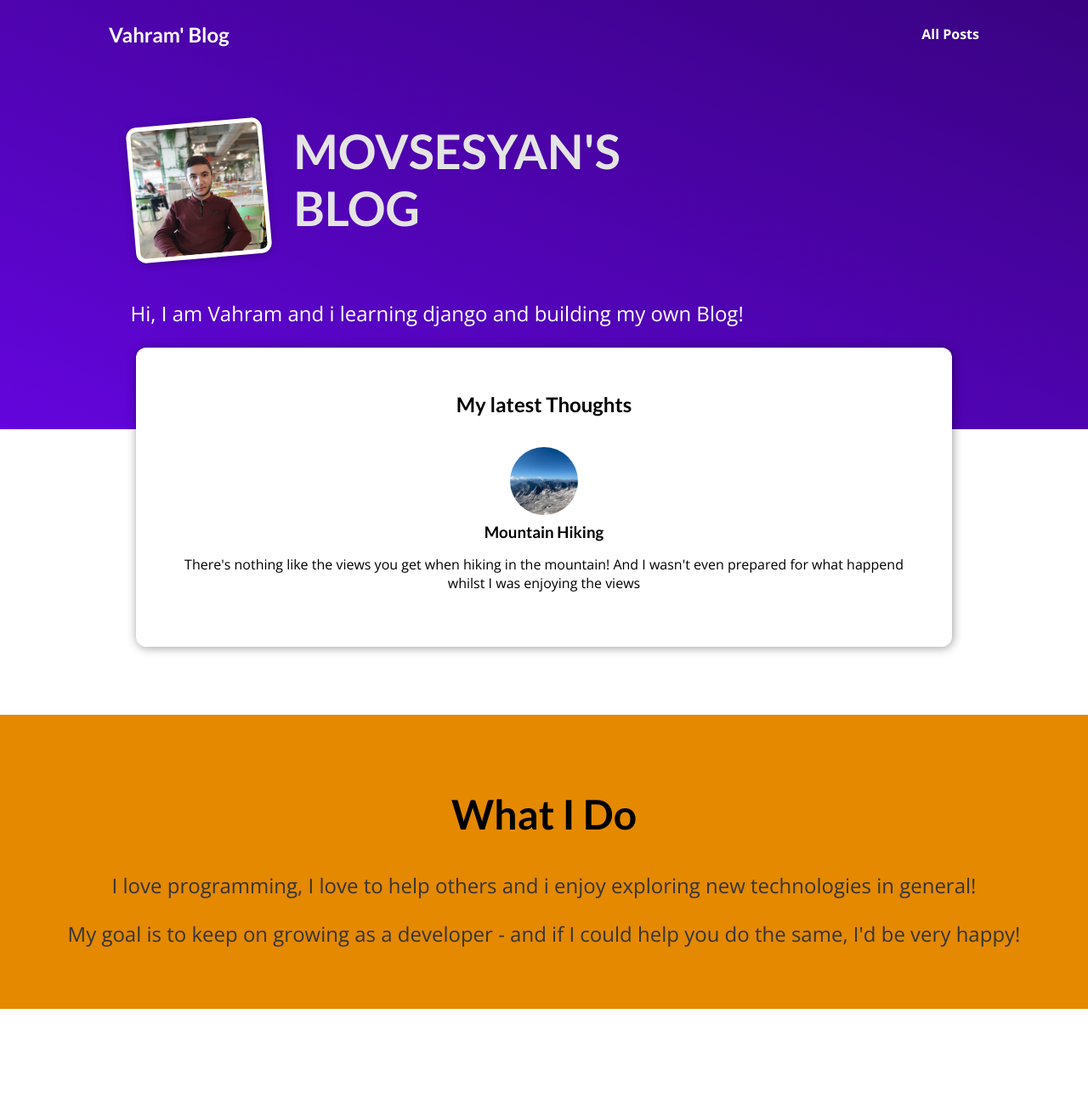
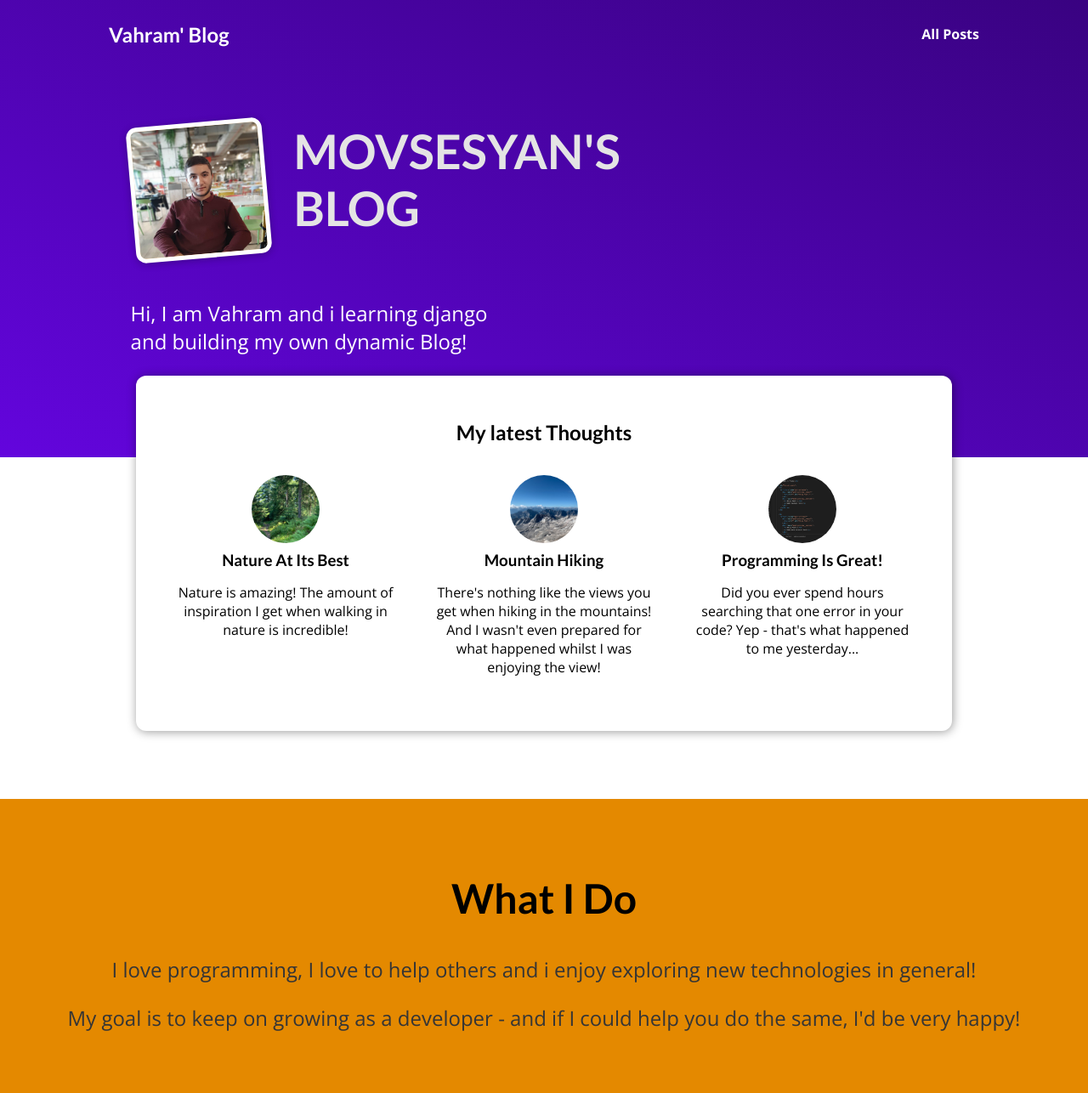
Before and after one commit to VahramMovsesyan/My_site, a Django app: page / in a window 1280 px wide. Shown: the whole page at 85% size. Before the commit the page ends 1187 px from the top, so only its background shows below. Run offline with Django 4.2, Linux system fonts and the light colour scheme.

Commit message:
adding dictinory with data and put that data dynamicaly in page

```diff
--- a/blog/templates/blog/includes/post.html
+++ b/blog/templates/blog/includes/post.html
@@ -2,14 +2,12 @@
 
 <li>
     <article class="post">
-        <a href="{% url 'post-detail-page' "the-mountains" %}">
-            <img src="{% static 'blog/images/mountains.jpg' %}" alt="Mountain Hiking">
+        <a href="{% url 'post-detail-page' post.slug %}">
+            <img src="{% static 'blog/images/'|add:post.image %}" alt="{{ post.title }}">
             <div class="post__content">
-                <h3>Mountain Hiking</h3>
+                <h3>{{ post.title }}</h3>
                 <p>
-                    There's nothing like the views you get when hiking in the
-                    mountain! And I wasn't even prepared for what happend whilst I
-                    was enjoying the views
+                    {{ post.excerpt }}
                 </p>
             </div>
         </a>
--- a/blog/templates/blog/index.html
+++ b/blog/templates/blog/index.html
@@ -16,14 +16,16 @@
             <img src="{% static 'blog/images/Vahram1.jpg' %}" alt="Vahram - The Author Of This Blog">
             <h2>MOVSESYAN'S BLOG</h2>
         </header>
-        <p>Hi, I am Vahram and i learning django and building my own Blog!</p>
+        <p>Hi, I am Vahram and i learning django <br> and building my own dynamic Blog!</p>
     </section>
 
     <section id="latest-posts">
         <h2>My latest Thoughts</h2>
 
         <ul>
-            {% include 'blog/includes/post.html' %}
+            {% for post in posts %}
+                {% include 'blog/includes/post.html' %}
+            {% endfor %}
         </ul>
     </section>
 
--- a/blog/views.py
+++ b/blog/views.py
@@ -2,36 +2,85 @@ from django.shortcuts import render
 from datetime import date
 
 
-posts = [
+all_posts = [
     {
         "slug": "hike-in-the-mountains",
         "image": "mountains.jpg",
-        "author": "Movsesyan",
-        "data": date(2022, 7, 31),
+        "author": "Maximilian",
+        "date": date(2021, 7, 21),
         "title": "Mountain Hiking",
-        "excert": "There's nothing like the views you get when hiking in the mountain! And I wasn't even prepared for what happend whilst I was enjoying the views",
+        "excerpt": "There's nothing like the views you get when hiking in the mountains! And I wasn't even prepared for what happened whilst I was enjoying the view!",
         "content": """
-            Lorem ipsum, dolor sit amet consectetur adipisicing elit. Illum deleniti,
-            eaque sed et neque in, provident tempore dicta, ipsa sint quaerat!
-            Asperiores tenetur quae est iusto enim eum amet atque.
+          Lorem ipsum dolor sit amet consectetur adipisicing elit. Officiis nobis
+          aperiam est praesentium, quos iste consequuntur omnis exercitationem quam
+          velit labore vero culpa ad mollitia? Quis architecto ipsam nemo. Odio.
 
-            Lorem ipsum, dolor sit amet consectetur adipisicing elit. Illum deleniti,
-            eaque sed et neque in, provident tempore dicta, ipsa sint quaerat!
-            Asperiores tenetur quae est iusto enim eum amet atque.
+          Lorem ipsum dolor sit amet consectetur adipisicing elit. Officiis nobis
+          aperiam est praesentium, quos iste consequuntur omnis exercitationem quam
+          velit labore vero culpa ad mollitia? Quis architecto ipsam nemo. Odio.
 
-            Lorem ipsum, dolor sit amet consectetur adipisicing elit. Illum deleniti,
-            eaque sed et neque in, provident tempore dicta, ipsa sint quaerat!
-            Asperiores tenetur quae est iusto enim eum amet atque.
+          Lorem ipsum dolor sit amet consectetur adipisicing elit. Officiis nobis
+          aperiam est praesentium, quos iste consequuntur omnis exercitationem quam
+          velit labore vero culpa ad mollitia? Quis architecto ipsam nemo. Odio.
+        """
+    },
+    {
+        "slug": "programming-is-fun",
+        "image": "coding.jpg",
+        "author": "Maximilian",
+        "date": date(2022, 3, 10),
+        "title": "Programming Is Great!",
+        "excerpt": "Did you ever spend hours searching that one error in your code? Yep - that's what happened to me yesterday...",
+        "content": """
+          Lorem ipsum dolor sit amet consectetur adipisicing elit. Officiis nobis
+          aperiam est praesentium, quos iste consequuntur omnis exercitationem quam
+          velit labore vero culpa ad mollitia? Quis architecto ipsam nemo. Odio.
 
+          Lorem ipsum dolor sit amet consectetur adipisicing elit. Officiis nobis
+          aperiam est praesentium, quos iste consequuntur omnis exercitationem quam
+          velit labore vero culpa ad mollitia? Quis architecto ipsam nemo. Odio.
+
+          Lorem ipsum dolor sit amet consectetur adipisicing elit. Officiis nobis
+          aperiam est praesentium, quos iste consequuntur omnis exercitationem quam
+          velit labore vero culpa ad mollitia? Quis architecto ipsam nemo. Odio.
+        """
+    },
+    {
+        "slug": "into-the-woods",
+        "image": "woods.jpg",
+        "author": "Maximilian",
+        "date": date(2020, 8, 5),
+        "title": "Nature At Its Best",
+        "excerpt": "Nature is amazing! The amount of inspiration I get when walking in nature is incredible!",
+        "content": """
+          Lorem ipsum dolor sit amet consectetur adipisicing elit. Officiis nobis
+          aperiam est praesentium, quos iste consequuntur omnis exercitationem quam
+          velit labore vero culpa ad mollitia? Quis architecto ipsam nemo. Odio.
+
+          Lorem ipsum dolor sit amet consectetur adipisicing elit. Officiis nobis
+          aperiam est praesentium, quos iste consequuntur omnis exercitationem quam
+          velit labore vero culpa ad mollitia? Quis architecto ipsam nemo. Odio.
+
+          Lorem ipsum dolor sit amet consectetur adipisicing elit. Officiis nobis
+          aperiam est praesentium, quos iste consequuntur omnis exercitationem quam
+          velit labore vero culpa ad mollitia? Quis architecto ipsam nemo. Odio.
         """
     }
 ]
+
+
+def get_data(post):
+    return post["date"]
 
 # Create your views here.
 
 
 def starting_page(request):
-    return render(request, "blog/index.html")
+    sorted_posts = sorted(all_posts, key=get_data)
+    latest_post = sorted_posts[-3:]
+    return render(request, "blog/index.html", {
+        "posts": latest_post
+    })
 
 
 def posts(request):
```
